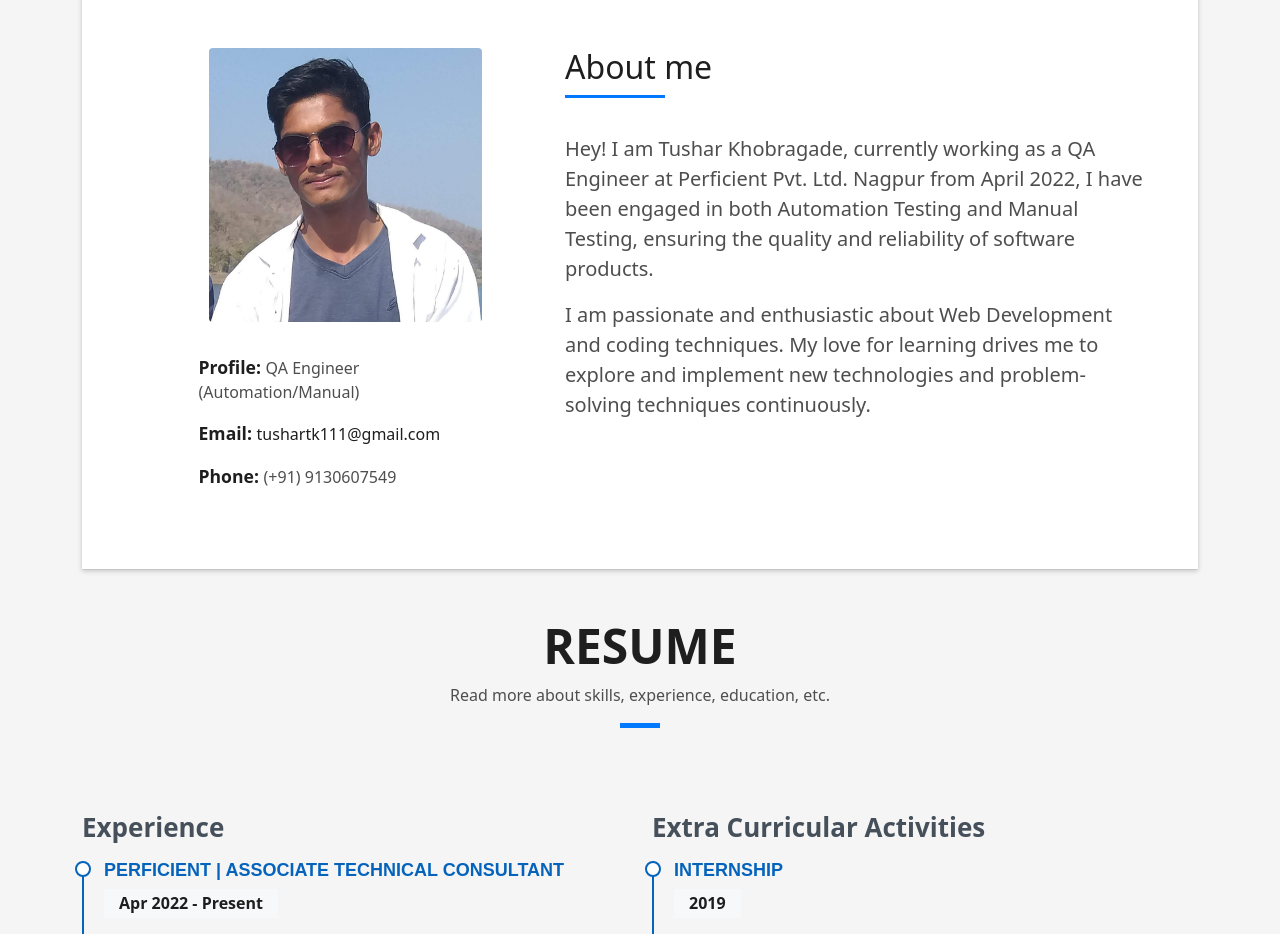
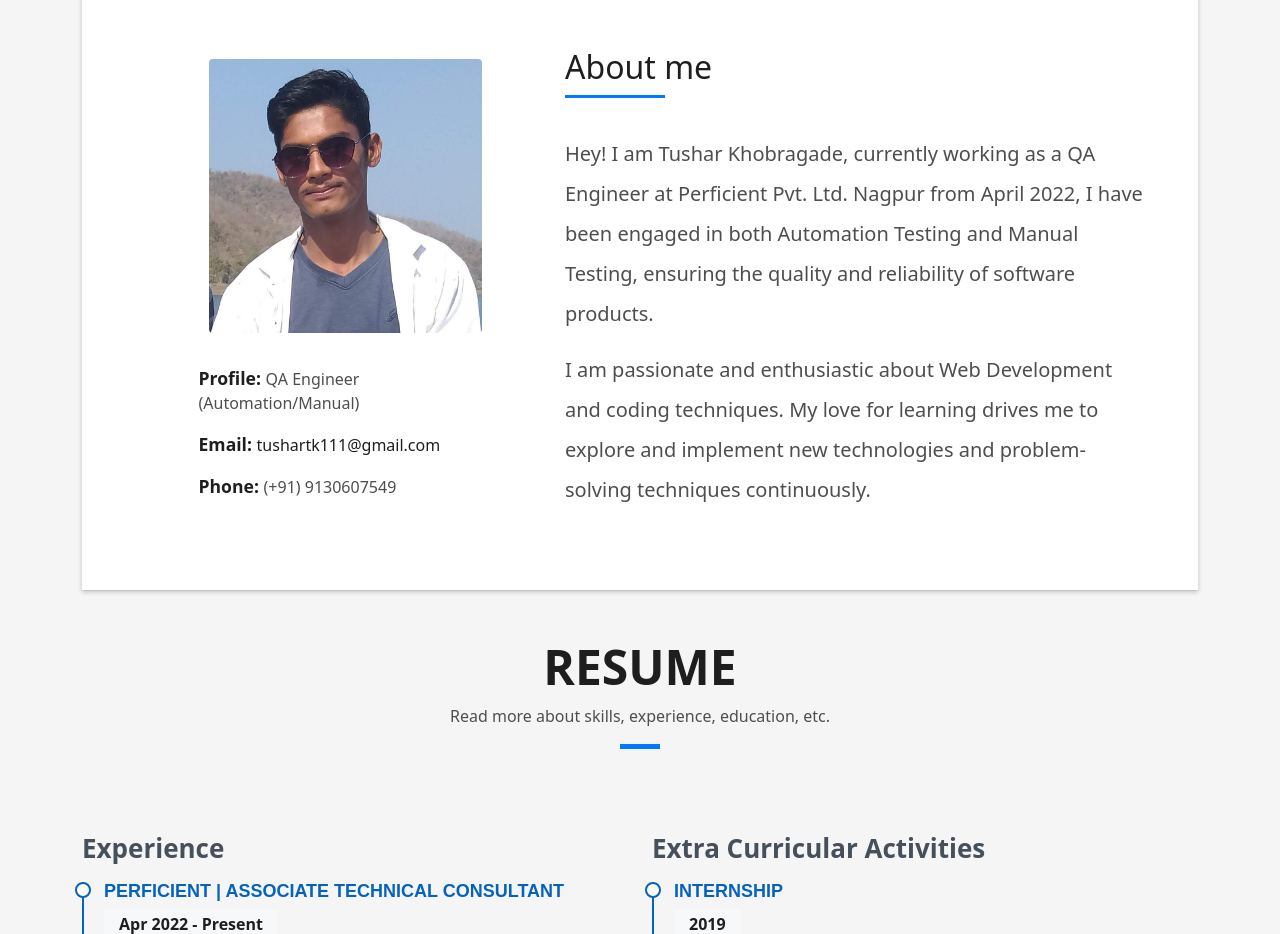
Before and after one commit to Tushar0106/Portfolio, a plain HTML site: page index.html in a window 1280 px wide. Shown: the part 880-1814 px from the top of the page. Drawn offline with nearby package versions, Linux system fonts and the light colour scheme; a script that the page names is missing.

Commit message:
Update style.css

```diff
--- a/assets/css/style.css
+++ b/assets/css/style.css
@@ -216,6 +216,7 @@ a:hover {
   padding: 3rem 1.25rem;
   position: relative;
   background-color: #fff;
+  /* border-radius: .7%; */
   margin-bottom: 3rem;
   z-index: 2;
   box-shadow: 0 1px 1px 0 rgba(0, 0, 0, 0.06), 0 2px 5px 0 rgba(0, 0, 0, 0.2);
@@ -863,6 +864,11 @@ a:hover {
   background-color: #0078ff;
 }
 
+.custom-lead {
+  line-height: 2;
+}
+
+
 /*--------------------------------------------------------------
 # Portfolio
 --------------------------------------------------------------*/
```
